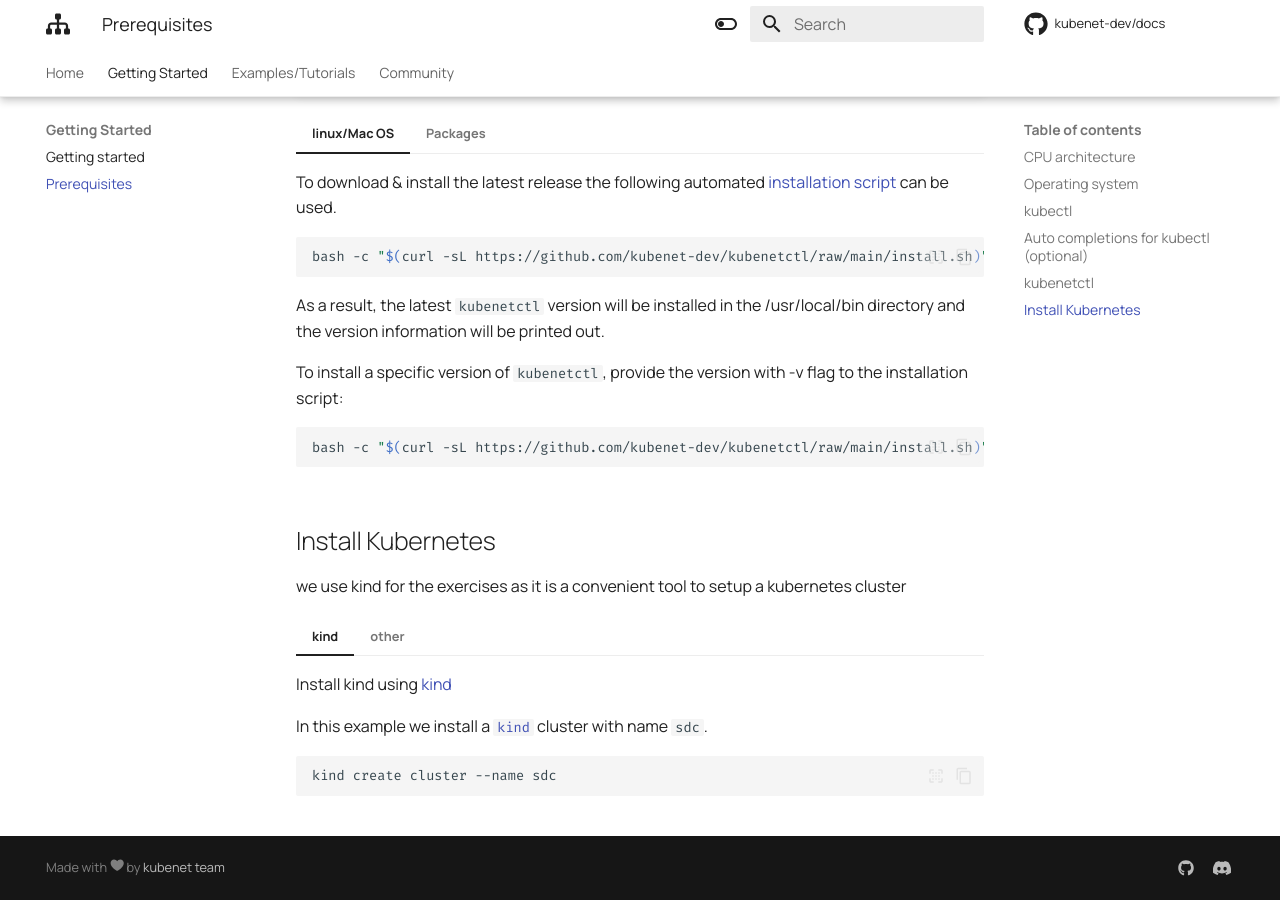
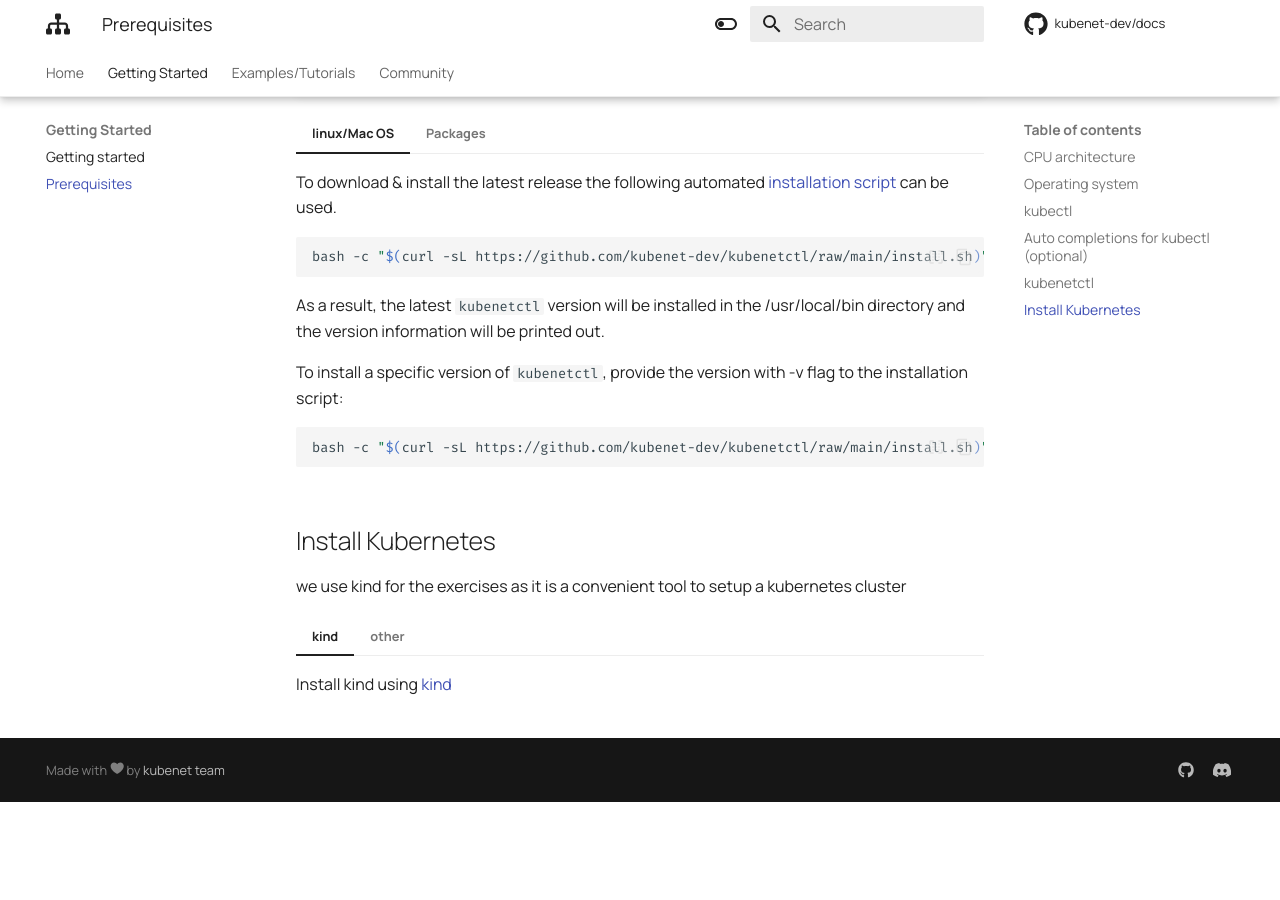
Before and after one commit to kubenet-dev/docs, an MkDocs documentation site: the page built from docs/01-getting-started/02_prereq.md, in a window 1280 px wide and 900 px high, scrolled down 927 px. Built offline with MkDocs 1.6.1 and Material for MkDocs 9.7.7, drawn with Linux system fonts in a browser that asks for light colours; comment, search, counter and statistics services are not loaded; after the commit the page ends 1729 px from its top, so only the background shows below that.

Commit message:
removed kind sdc install

````diff
--- a/docs/01-getting-started/02_prereq.md
+++ b/docs/01-getting-started/02_prereq.md
@@ -75,11 +75,6 @@ we use kind for the exercises as it is a convenient tool to setup a kubernetes c
 
 Install kind using [kind][kind-install]
 
-In this example we install a [`kind`][kind] cluster with name `sdc`.
-
-```
-kind create cluster --name sdc
-```
 ///
 
 /// tab | other
````
